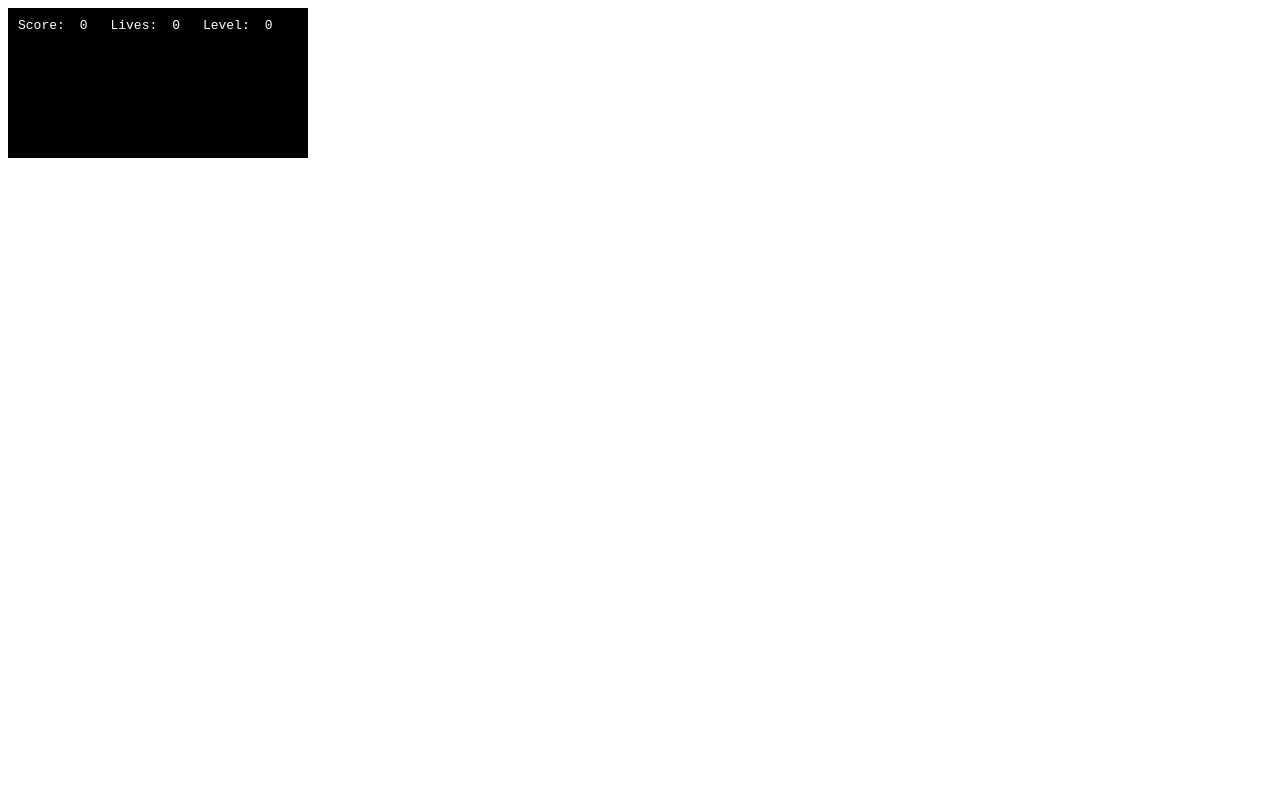
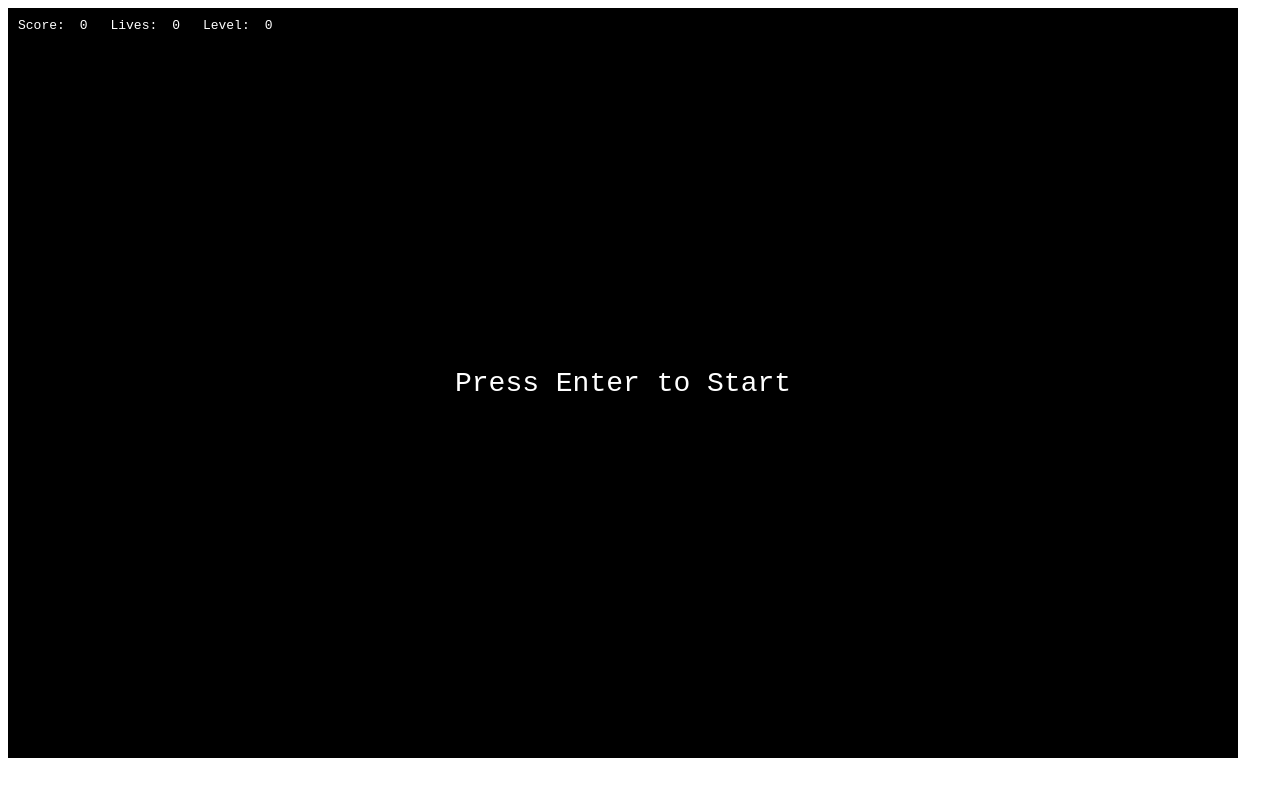
Before and after one commit to pclements12/AsteroidsJS, a plain HTML site: page asteroids.html in a window 1280 px wide. Drawn offline with Linux system fonts and the light colour scheme.

Commit message:
fix script location

```diff
--- a/asteroids.html
+++ b/asteroids.html
@@ -14,6 +14,6 @@
 		<div id="message"></div>
 		<div id="highscores">
 		</div>
-		<script type="text/javascript" src="scripts/asteroids.js"></script>
+		<script type="text/javascript" src="asteroids.js"></script>
 	</body>
 </html>
```
